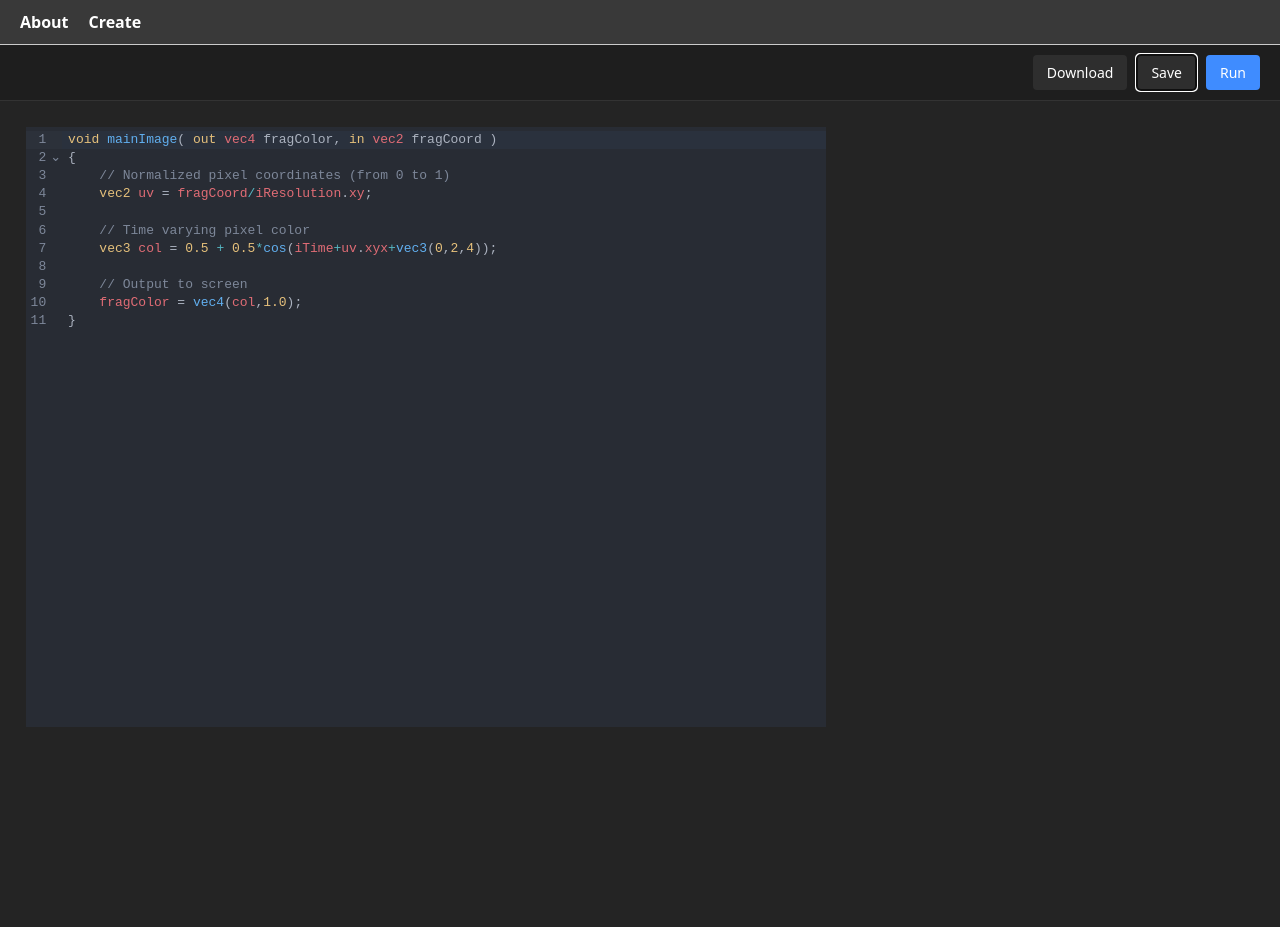
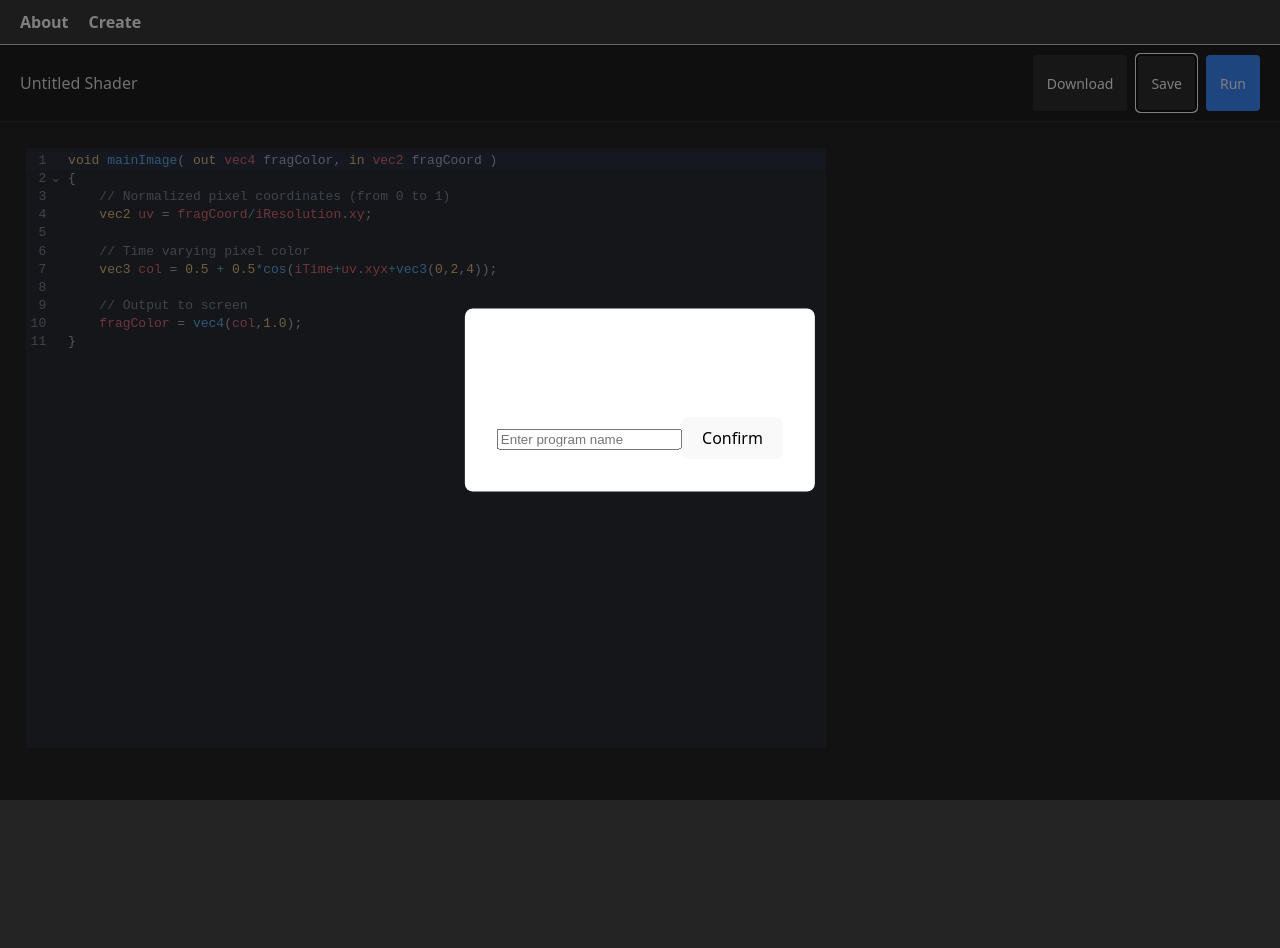
Before and after one commit to amaxyza/shadro, a React (Vite) app in the folder frontend/: page /create in a window 1280 px wide. Both pictures are taken after a click on the button "Save". Shown: the top 948 px of the page. Before the commit the page ends 927 px from the top, so only its background shows below. Built offline with nearby package versions, Linux system fonts and the light colour scheme; no server answers.

Commit message:
Download and Half of Save functionality Implemented

```diff
--- a/frontend/src/components/Editor.css
+++ b/frontend/src/components/Editor.css
@@ -13,6 +13,10 @@
   padding: 10px 20px;
   background-color: #1e1e1e;
   border-bottom: 1px solid #333;
+}
+
+.editor-text {
+  margin-right: auto;
 }
 
 .editor-button {
@@ -37,3 +41,24 @@
 .editor-button.run:hover {
   background-color: #5a9dff;
 }
+
+.backdrop {
+  position: fixed;
+  top: 0;
+  left: 0;
+  width: 100%;
+  height: 100%;
+  background: rgba(0, 0, 0, 0.5); /* semi-transparent black */
+  z-index: 10;
+}
+
+.modal {
+  position: fixed;
+  top: 50%;
+  left: 50%;
+  transform: translate(-50%, -50%);
+  background: white;
+  padding: 2rem;
+  border-radius: 0.5rem;
+  z-index: 20;
+}
--- a/frontend/src/components/GlslEditor.tsx
+++ b/frontend/src/components/GlslEditor.tsx
@@ -1,10 +1,25 @@
 import React, { useState } from 'react'
 import './Editor.css'
-import CodeMirror from "@uiw/react-codemirror"
+import CodeMirror, { keymap, ViewUpdate } from "@uiw/react-codemirror"
 import { cpp } from "@codemirror/lang-cpp"
 
+const downloadShader = (name: string, code: string) => {
+  const blob = new Blob([code], {type: "text/plain"});
+  const url = URL.createObjectURL(blob);
+
+  const link = document.createElement('a');
+  link.href = url;
+  link.download = name + '.glsl';
+
+  document.body.appendChild(link);
+  link.click();
+  document.body.removeChild(link);
+
+  URL.revokeObjectURL(url);
+}
+
 const GlslEditor: React.FC = () => {
-  const boilerplate: string = `void mainImage( out vec4 fragColor, in vec2 fragCoord )
+  const [shaderCode, setShaderCode] = useState(`void mainImage( out vec4 fragColor, in vec2 fragCoord )
 {
     // Normalized pixel coordinates (from 0 to 1)
     vec2 uv = fragCoord/iResolution.xy;
@@ -14,26 +29,54 @@ const GlslEditor: React.FC = () => {
 
     // Output to screen
     fragColor = vec4(col,1.0);
-}`
+}`);
 
+  const [showModal, setShowModal] = useState(false)
+  const [programName, setProgramName] = useState('')
+  const [finalName, setFinalName] = useState('Untitled Shader')
   return (
     <>
       <div className="editor-buttons">
-        <button className="editor-button">Download</button>
-        <button className="editor-button">Save</button>
+        <p className="editor-text">{finalName}</p>
+        <button className="editor-button" onClick= {() => {downloadShader(finalName, shaderCode)}}>Download</button>
+        <button className="editor-button" onClick= {() => { setShowModal(true)}}>Save</button>
         <button className="editor-button run">Run</button>
       </div>
       <div className="editor-layout">
         <CodeMirror
-          value={boilerplate}
+          value={shaderCode}
           height="75vh"
           width="100vh"
           theme="dark"
           extensions={
               [cpp()]
           }
+          onChange={(value: string, viewUpdate: ViewUpdate) => { setShaderCode(value)}}
         />
       </div>
+
+      {showModal && (
+        <>
+          <div className="backdrop" onClick={() => setShowModal(false)} />
+          <div className="modal">
+            <h2>Save Shader</h2>
+            <input
+              type="text"
+              placeholder="Enter program name"
+              value={programName}
+              onChange={(e) => setProgramName(e.target.value)}
+            />
+            <button onClick={() => {
+              // api call to /me to verify user login
+              // api call to POST program with user ID and shader source code as inputs
+              console.log('Saved as:', programName);
+
+              setFinalName(programName);
+              setShowModal(false);
+            }}>Confirm</button>
+          </div>
+        </>
+      )}
     </>
   )
 }
--- a/frontend/src/pages/Create.tsx
+++ b/frontend/src/pages/Create.tsx
@@ -1,8 +1,9 @@
-import React from "react"
+import React, { useState } from "react"
 import Header from "../components/Header"
 import GlslEditor from "../components/GlslEditor"
 
 const Create: React.FC = () => {
+
     return (
         <>
             <Header />
```
